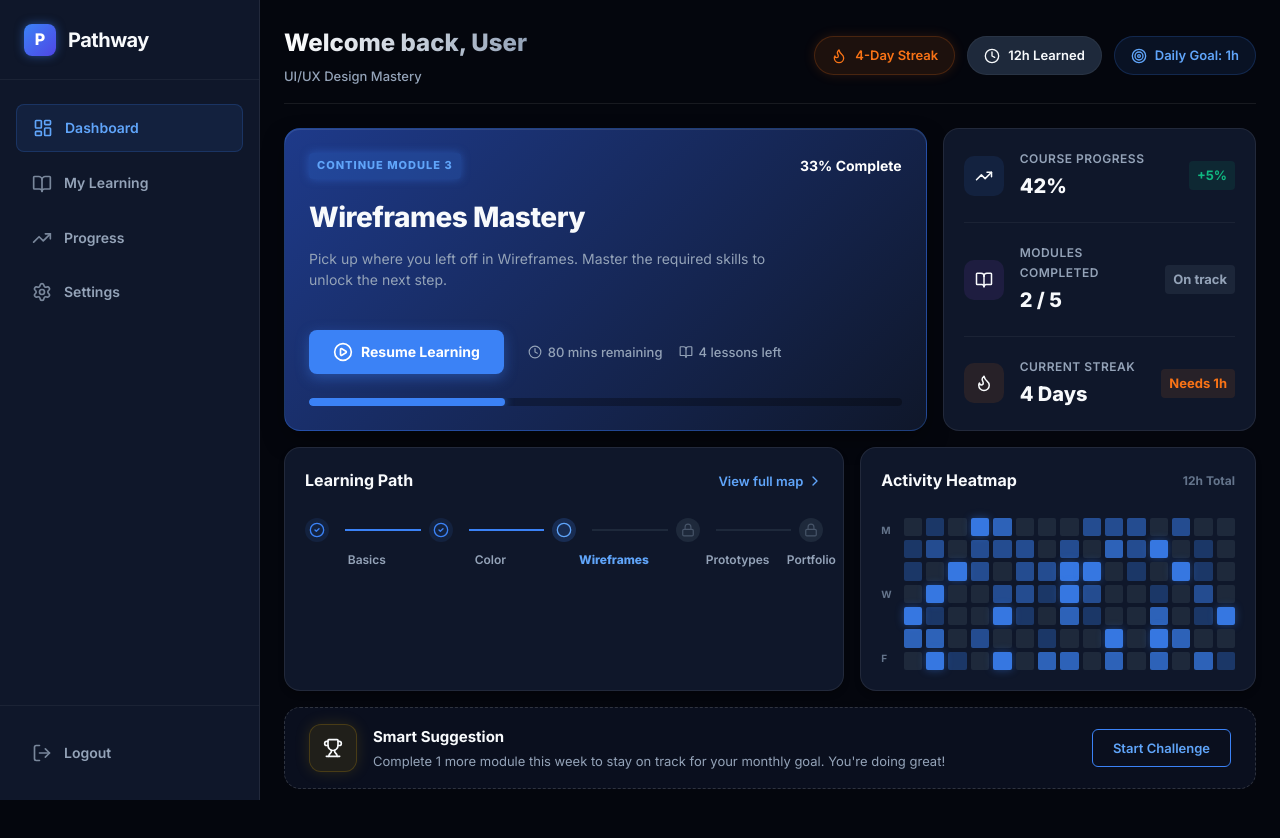
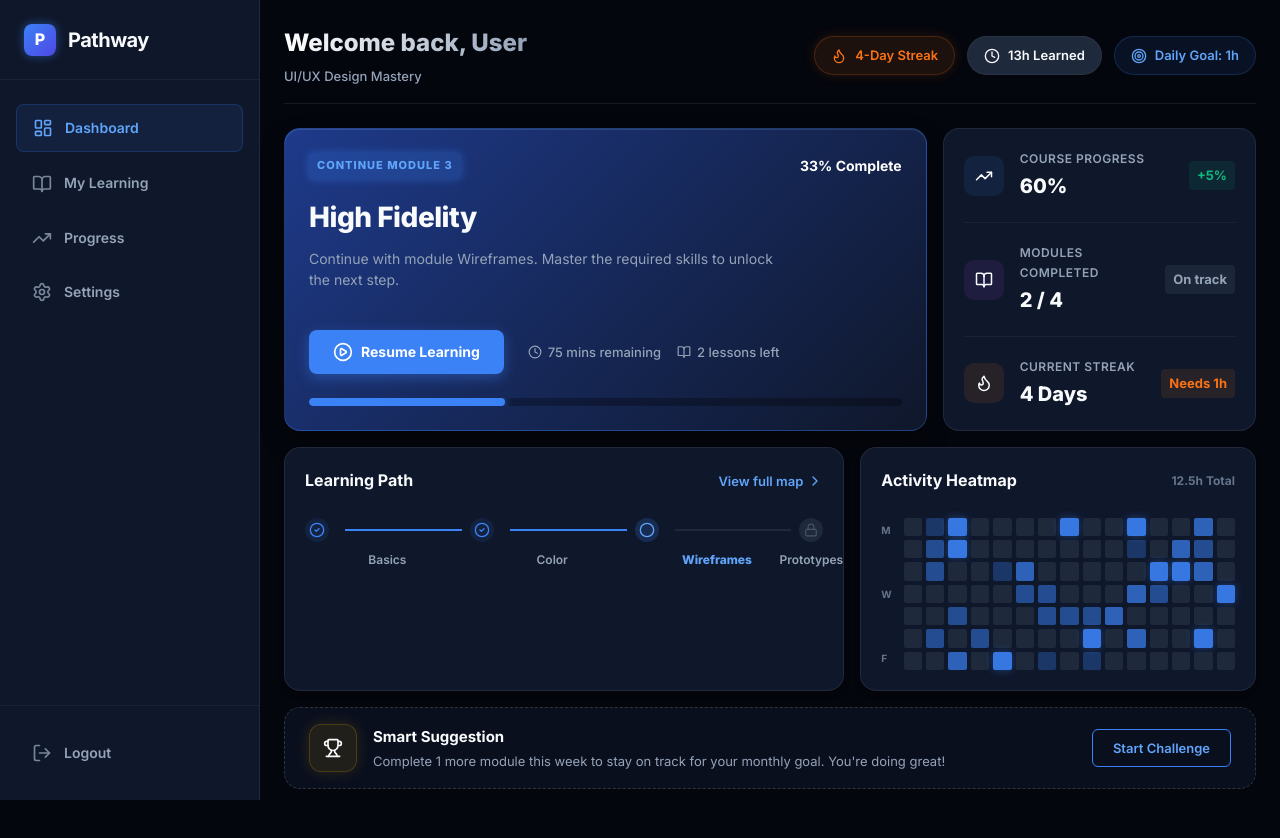
Before and after one commit to ribo111-rishita/Pathway, a React (Vite) app: page /dashboard in a window 1280 px wide. Shown: the top 838 px of the page. Built offline with nearby package versions, Linux system fonts and the light colour scheme.

Commit message:
refactor: implement explicit data schema and state hooks for dashboard

```diff
--- a/src/components/ActivityHeatmap.jsx
+++ b/src/components/ActivityHeatmap.jsx
@@ -1,30 +1,46 @@
 import React from 'react';
 
-const ActivityHeatmap = ({ totalHours, data, weeks = 15 }) => {
+const ActivityHeatmap = ({ totalHours, activityData, weeks = 15 }) => {
+  // Generate dates for the heatmap grid
+  // We want the grid to end on today (or end of this week).
+  // Let's assume today is the last cell of the grid for simplicity, or we align to Sunday.
+  const today = new Date();
+
+  // Calculate the start date (15 weeks ago)
+  const startDate = new Date(today);
+  startDate.setDate(today.getDate() - (weeks * 7) + 1);
+
   return (
     <div className="grid-card col-span-5 secondary-card">
       <div className="card-header-flex">
         <h3>Activity Heatmap</h3>
-        <span className="text-dim text-sm font-bold">{totalHours}h Total</span>
+        <span className="text-dim text-sm font-bold">{totalHours.toFixed(1)}h Total</span>
       </div>
       <div className="heatmap-dense">
         <div className="heatmap-labels-y">
           <span>M</span><span>W</span><span>F</span>
         </div>
         <div className="heatmap-grid-inner">
-          {Array.from({ length: weeks }).map((_, col) => (
-            <div className="heat-col" key={col}>
-              {Array.from({ length: 7 }).map((_, row) => {
-                const cellIndex = col * 7 + row;
-                const cellData = data?.[cellIndex] || { isActive: false, intensity: 0 };
-                const { isActive, intensity } = cellData;
+          {Array.from({ length: weeks }).map((_, colIndex) => (
+            <div className="heat-col" key={colIndex}>
+              {Array.from({ length: 7 }).map((_, rowIndex) => {
+                // Calculate the specific date for this cell
+                const cellDate = new Date(startDate);
+                cellDate.setDate(startDate.getDate() + (colIndex * 7) + rowIndex);
+
+                // Format date as YYYY-MM-DD
+                const dateKey = cellDate.toISOString().split('T')[0];
+
+                // Look up activity data for this date
+                const intensity = activityData[dateKey] || 0;
+                const isActive = intensity > 0;
                 const hours = isActive ? (intensity * 1.5).toFixed(1) : 0;
 
                 return (
                   <div
-                    key={row}
+                    key={rowIndex}
                     className={`heat-cell-sm ${isActive ? 'lvl-' + intensity : 'lvl-0'}`}
-                    title={isActive ? `${hours} hrs` : '0 hrs'}
+                    title={`${dateKey}: ${hours} hrs`}
                   ></div>
                 );
               })}
--- a/src/components/Dashboard.jsx
+++ b/src/components/Dashboard.jsx
@@ -8,94 +8,169 @@ import StatCard from './StatCard';
 import LearningPathTracker from './LearningPathTracker';
 import ActivityHeatmap from './ActivityHeatmap';
 
-// Initial Dummy Data
-const initialCourseData = [
-  { id: 1, label: 'Basics', status: 'completed', lessons: 5, completedLessons: 5 },
-  { id: 2, label: 'Color', status: 'completed', lessons: 4, completedLessons: 4 },
-  { id: 3, label: 'Wireframes', status: 'active', lessons: 6, completedLessons: 2 },
-  { id: 4, label: 'Prototypes', status: 'locked', lessons: 8, completedLessons: 0 },
-  { id: 5, label: 'Portfolio', status: 'locked', lessons: 3, completedLessons: 0 }
-];
+// 1. Explicit Course Data Structure
+const COURSE_STRUCTURE = {
+  id: 'course_1',
+  title: 'UI/UX Design Mastery',
+  modules: [
+    {
+      id: 'mod_1',
+      title: 'Basics',
+      lessons: [
+        { id: 'l_1', title: 'Introduction to UI/UX', durationMins: 15 },
+        { id: 'l_2', title: 'Design Thinking', durationMins: 20 },
+        { id: 'l_3', title: 'User Research', durationMins: 30 }
+      ]
+    },
+    {
+      id: 'mod_2',
+      title: 'Color',
+      lessons: [
+        { id: 'l_4', title: 'Color Theory', durationMins: 25 },
+        { id: 'l_5', title: 'Creating Palettes', durationMins: 20 }
+      ]
+    },
+    {
+      id: 'mod_3',
+      title: 'Wireframes',
+      lessons: [
+        { id: 'l_6', title: 'Low Fidelity', durationMins: 40 },
+        { id: 'l_7', title: 'High Fidelity', durationMins: 45 },
+        { id: 'l_8', title: 'Auto Layout Basics', durationMins: 30 }
+      ]
+    },
+    {
+      id: 'mod_4',
+      title: 'Prototypes',
+      lessons: [
+        { id: 'l_9', title: 'Micro-interactions', durationMins: 30 },
+        { id: 'l_10', title: 'Complex Flows', durationMins: 50 }
+      ]
+    }
+  ]
+};
 
-const initialActivityData = Array.from({ length: 15 * 7 }).map(() => ({
-  isActive: Math.random() > 0.5,
-  intensity: Math.floor(Math.random() * 4) + 1
-}));
+// Generate some dummy initial activity data based on real dates
+const generateDummyActivity = () => {
+  const data = {};
+  const today = new Date();
+  for (let i = 0; i < 40; i++) {
+    const randomDate = new Date(today);
+    randomDate.setDate(today.getDate() - Math.floor(Math.random() * 100));
+    const dateKey = randomDate.toISOString().split('T')[0];
+    data[dateKey] = Math.floor(Math.random() * 4) + 1; // Intensity 1-4
+  }
+  return data;
+};
 
 const Dashboard = () => {
-  // State Initialization with localStorage fallback
-  const [courseData, setCourseData] = useState(() => {
-    const saved = localStorage.getItem('pathway_course_data');
-    return saved ? JSON.parse(saved) : initialCourseData;
+  // 2. Explicit State Variables with localStorage hydration
+
+  const [completedLessons, setCompletedLessons] = useState(() => {
+    const saved = localStorage.getItem('pathway_completed_lessons');
+    // Fallback: assume mod_1 and mod_2 are fully completed initially
+    return saved ? JSON.parse(saved) : ['l_1', 'l_2', 'l_3', 'l_4', 'l_5', 'l_6'];
   });
 
-  const [userStats, setUserStats] = useState(() => {
-    const saved = localStorage.getItem('pathway_user_stats');
-    return saved ? JSON.parse(saved) : { streak: 4, hoursLearned: 12, dailyGoal: '1h' };
+  const [currentLesson, setCurrentLesson] = useState(() => {
+    const saved = localStorage.getItem('pathway_current_lesson');
+    return saved ? JSON.parse(saved) : { moduleId: 'mod_3', lessonId: 'l_7' };
+  });
+
+  const [streak, setStreak] = useState(() => {
+    const saved = localStorage.getItem('pathway_streak');
+    return saved ? parseInt(saved, 10) : 4;
+  });
+
+  const [totalHoursLearned, setTotalHoursLearned] = useState(() => {
+    const saved = localStorage.getItem('pathway_total_hours');
+    return saved ? parseFloat(saved) : 12.5;
   });
 
   const [activityData, setActivityData] = useState(() => {
     const saved = localStorage.getItem('pathway_activity_data');
-    return saved ? JSON.parse(saved) : initialActivityData;
+    return saved ? JSON.parse(saved) : generateDummyActivity();
   });
 
-  // Save to localStorage whenever state changes
+  // Persist State Changes
   useEffect(() => {
-    localStorage.setItem('pathway_course_data', JSON.stringify(courseData));
-  }, [courseData]);
+    localStorage.setItem('pathway_completed_lessons', JSON.stringify(completedLessons));
+    localStorage.setItem('pathway_current_lesson', JSON.stringify(currentLesson));
+    localStorage.setItem('pathway_streak', streak.toString());
+    localStorage.setItem('pathway_total_hours', totalHoursLearned.toString());
+    localStorage.setItem('pathway_activity_data', JSON.stringify(activityData));
+  }, [completedLessons, currentLesson, streak, totalHoursLearned, activityData]);
 
-  useEffect(() => {
-    localStorage.setItem('pathway_user_stats', JSON.stringify(userStats));
-  }, [userStats]);
+  // 3. Dynamic Progress Calculations
 
-  useEffect(() => {
-    localStorage.setItem('pathway_activity_data', JSON.stringify(activityData));
-  }, [activityData]);
+  // Overall Progress
+  const totalLessonsInCourse = COURSE_STRUCTURE.modules.reduce((acc, mod) => acc + mod.lessons.length, 0);
+  const courseProgressPercentage = Math.round((completedLessons.length / totalLessonsInCourse) * 100);
 
-  // Derived State Calculations
-  const totalLessons = courseData.reduce((acc, mod) => acc + mod.lessons, 0);
-  const totalCompleted = courseData.reduce((acc, mod) => acc + mod.completedLessons, 0);
-  const courseProgressPercentage = Math.round((totalCompleted / totalLessons) * 100);
+  // Active Module Calculations
+  const activeModule = COURSE_STRUCTURE.modules.find(m => m.id === currentLesson.moduleId);
+  const activeLesson = activeModule?.lessons.find(l => l.id === currentLesson.lessonId);
 
-  const completedModulesCount = courseData.filter(m => m.status === 'completed').length;
-  const activeModule = courseData.find(m => m.status === 'active') || courseData[courseData.length - 1];
+  const completedLessonsInActiveModule = activeModule ? activeModule.lessons.filter(l => completedLessons.includes(l.id)).length : 0;
+  const currentModuleProgress = activeModule ? Math.round((completedLessonsInActiveModule / activeModule.lessons.length) * 100) : 100;
 
-  const currentModuleProgress = Math.round((activeModule.completedLessons / activeModule.lessons) * 100);
-  const lessonsLeftInModule = activeModule.lessons - activeModule.completedLessons;
+  const lessonsLeftInModule = activeModule ? activeModule.lessons.length - completedLessonsInActiveModule : 0;
+  const timeRemainingInModule = activeModule ? activeModule.lessons.filter(l => !completedLessons.includes(l.id)).reduce((acc, l) => acc + l.durationMins, 0) : 0;
+
+  // Path Tracker Data
+  const pathSteps = COURSE_STRUCTURE.modules.map(mod => {
+    const isCompleted = mod.lessons.every(l => completedLessons.includes(l.id));
+    const isActive = mod.id === currentLesson.moduleId;
+    return {
+      id: mod.id,
+      label: mod.title,
+      status: isCompleted ? 'completed' : isActive ? 'active' : 'locked'
+    };
+  });
+
+  const completedModulesCount = pathSteps.filter(step => step.status === 'completed').length;
 
   // Handlers
   const handleResumeLearning = () => {
-    // Simulate completing a lesson
-    setCourseData(prevData => {
-      let isUpgradingModule = false;
+    if (!activeModule || !activeLesson) return; // Course complete
 
-      const newData = prevData.map(mod => {
-        if (mod.id === activeModule.id) {
-          const newCompleted = mod.completedLessons + 1;
-          if (newCompleted >= mod.lessons) {
-            isUpgradingModule = true;
-            return { ...mod, completedLessons: mod.lessons, status: 'completed' };
-          }
-          return { ...mod, completedLessons: newCompleted };
-        }
-        return mod;
-      });
+    // 1. Mark lesson as complete
+    const newCompletedLessons = [...completedLessons, activeLesson.id];
+    setCompletedLessons(newCompletedLessons);
 
-      // If we finished a module, unlock the next one
-      if (isUpgradingModule) {
-        const nextLockedIndex = newData.findIndex(mod => mod.status === 'locked');
-        if (nextLockedIndex !== -1) {
-          newData[nextLockedIndex].status = 'active';
+    // 2. Find next lesson
+    let nextLessonId = null;
+    let nextModuleId = activeModule.id;
+
+    const currentIndex = activeModule.lessons.findIndex(l => l.id === activeLesson.id);
+    if (currentIndex + 1 < activeModule.lessons.length) {
+      // Next lesson in same module
+      nextLessonId = activeModule.lessons[currentIndex + 1].id;
+    } else {
+      // Next module
+      const currentModIndex = COURSE_STRUCTURE.modules.findIndex(m => m.id === activeModule.id);
+      if (currentModIndex + 1 < COURSE_STRUCTURE.modules.length) {
+        const nextMod = COURSE_STRUCTURE.modules[currentModIndex + 1];
+        nextModuleId = nextMod.id;
+        nextLessonId = nextMod.lessons[0].id;
       }
     }
 
-      return newData;
-    });
+    if (nextLessonId) {
+      setCurrentLesson({ moduleId: nextModuleId, lessonId: nextLessonId });
+    } else {
+      // Course finished
+      setCurrentLesson({ moduleId: 'done', lessonId: 'done' });
+    }
 
-    // Artificially boost stats
-    setUserStats(prev => ({
+    // 3. Update stats
+    setTotalHoursLearned(prev => prev + (activeLesson.durationMins / 60));
+
+    // 4. Update Activity (record today)
+    const todayStr = new Date().toISOString().split('T')[0];
+    setActivityData(prev => ({
       ...prev,
-      hoursLearned: prev.hoursLearned + 0.5
+      [todayStr]: Math.min((prev[todayStr] || 0) + 1, 4) // Max intensity 4
     }));
   };
 
@@ -111,7 +186,7 @@ const Dashboard = () => {
     {
       icon: BookOpen,
       label: "Modules Completed",
-      value: `${completedModulesCount} / ${courseData.length}`,
+      value: `${completedModulesCount} / ${COURSE_STRUCTURE.modules.length}`,
       trend: "flat",
       trendLabel: "On track",
       colorTheme: "purple"
@@ -119,7 +194,7 @@ const Dashboard = () => {
     {
       icon: Flame,
       label: "Current Streak",
-      value: `${userStats.streak} Days`,
+      value: `${streak} Days`,
       trend: "down",
       trendLabel: "Needs 1h",
       colorTheme: "orange"
@@ -132,22 +207,31 @@ const Dashboard = () => {
 
         <DashboardHeader
           userName="User"
-          streak={userStats.streak}
-          hoursLearned={userStats.hoursLearned}
-          dailyGoal={userStats.dailyGoal}
+          streak={streak}
+          hoursLearned={Math.round(totalHoursLearned)}
+          dailyGoal="1h"
         />
 
         <div className="dash-grid-12">
 
+          {activeModule && activeLesson ? (
             <ResumeLearningCard
-            moduleNumber={activeModule.id}
+              moduleNumber={COURSE_STRUCTURE.modules.findIndex(m => m.id === activeModule.id) + 1}
               progress={currentModuleProgress}
-            title={`${activeModule.label} Mastery`}
-            description={`Pick up where you left off in ${activeModule.label}. Master the required skills to unlock the next step.`}
-            timeRemaining={lessonsLeftInModule * 20}
+              title={activeLesson.title}
+              description={`Continue with module ${activeModule.title}. Master the required skills to unlock the next step.`}
+              timeRemaining={timeRemainingInModule}
               lessonsLeft={lessonsLeftInModule}
               onComplete={handleResumeLearning}
             />
+          ) : (
+             <div className="grid-card col-span-8 primary-card">
+              <div className="primary-content" style={{ justifyContent: 'center', alignItems: 'center' }}>
+                 <h2>Course Completed! 🎉</h2>
+                 <p>You have finished all modules in {COURSE_STRUCTURE.title}.</p>
+              </div>
+             </div>
+          )}
 
           <div className="grid-card col-span-4 stacked-stats">
             {statsData.map((stat, idx) => (
@@ -158,9 +242,9 @@ const Dashboard = () => {
             ))}
           </div>
 
-          <LearningPathTracker steps={courseData} />
+          <LearningPathTracker steps={pathSteps} />
 
-          <ActivityHeatmap totalHours={userStats.hoursLearned} data={activityData} />
+          <ActivityHeatmap totalHours={totalHoursLearned} activityData={activityData} />
 
           <div className="grid-card col-span-12 tertiary-card flex-row-card">
             <div className="flex-card-left">
```
Lines whose indentation alone changed are shown as unchanged.
